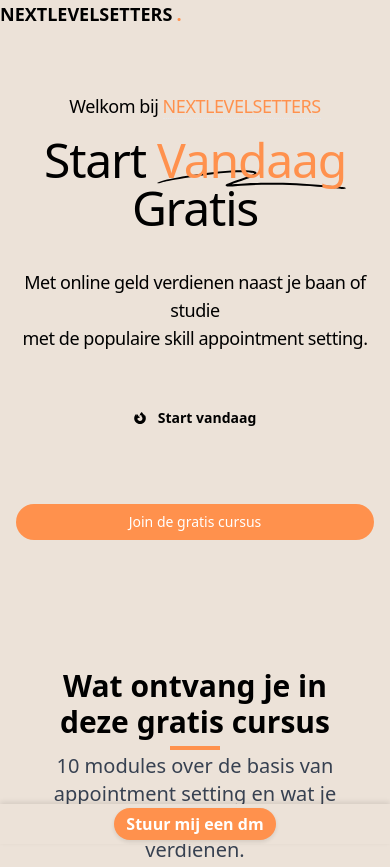
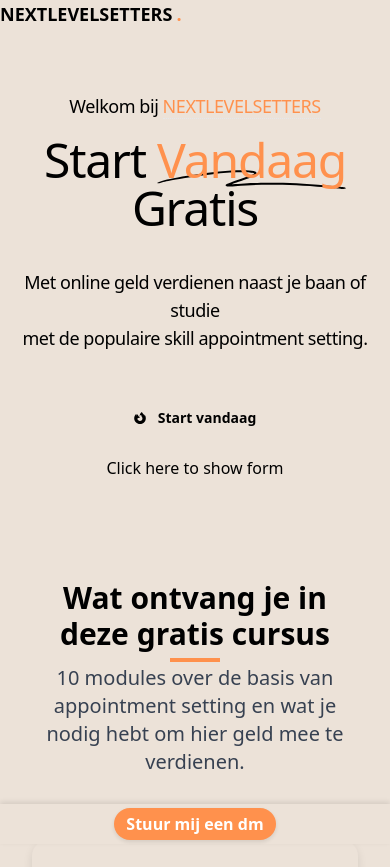
Before and after one commit to CoderFa2/NextLevelSetters-website, a website: page public/index.html in a window 390 px wide. Shown: the top 867 px of the page. Drawn offline with nearby package versions, Linux system fonts and the light colour scheme; a script that the page names is missing.

Commit message:
Update index.html

```diff
--- a/public/index.html
+++ b/public/index.html
@@ -590,18 +590,7 @@
                 <span class="ml-3">Start vandaag</span>
             </a>
 
-         <div class="mt-12 flex flex-col justify-center gap-y-5 sm:mt-10 sm:flex-row sm:gap-y-0 sm:gap-x-6">
-            <!-- MailerLite Trigger Button with Link -->
-            <a href="javascript:void(0);" id="customMailerLiteButton" class="inline-flex items-center justify-center rounded-full py-2 px-4 text-sm text-white bg-orange-500 hover:bg-orange-600 transition duration-300">
-                Join de gratis cursus
-            </a>
-        </div>
-    </div>
-
-    <!-- MailerLite Embedded Form (initieel verborgen) -->
-    <div id="ml-form-container" class="mt-12">
-        <div class="ml-embedded" data-form="fqCekF"></div>
-    </div>
+      <a class="ml-onclick-form" href="javascript:void(0)" onclick="ml('show', 'fqCekF', true)">Click here to show form</a>
 
 </body>
 
```
